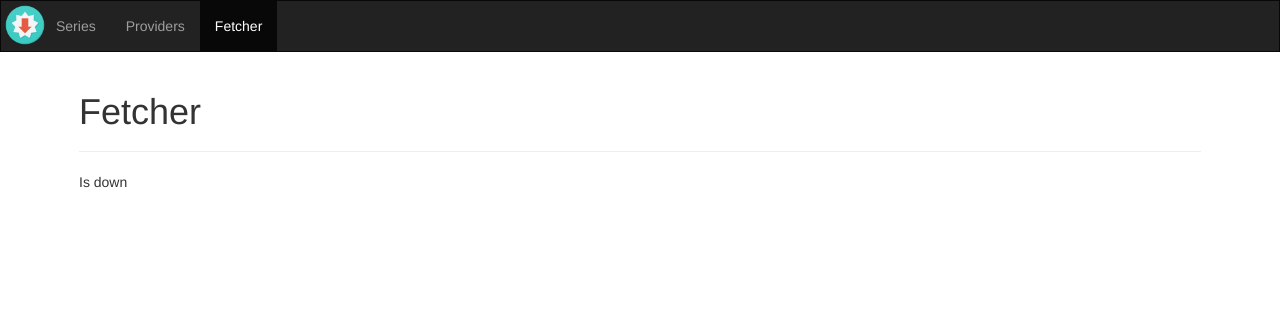
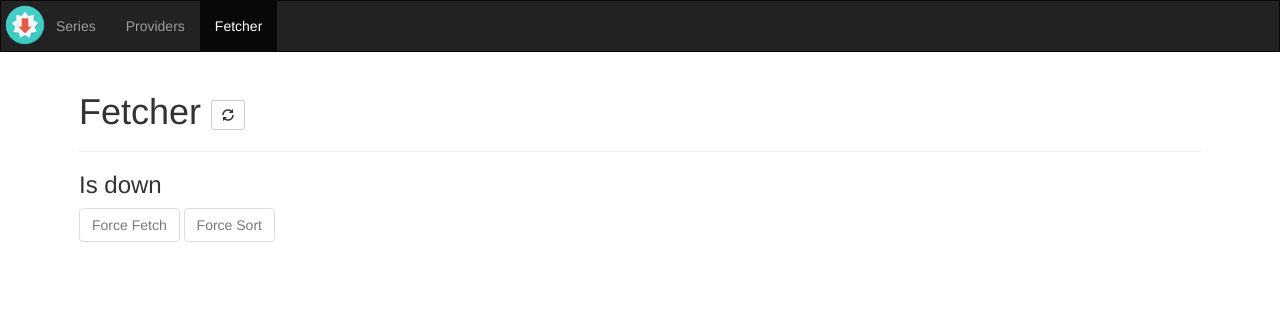
Before and after one commit to dbanetto/fetch-django, a Django app: page /fetcher/ in a window 1280 px wide. Shown: the top 312 px of the page. Run offline with Django 3.2, Linux system fonts and the light colour scheme; data that the repository does not hold is empty; parts of the project's set-up code (start-up, migrations or seed data) failed here and were passed over; some libraries are stand-ins or nearby versions.

Commit message:
fetcher status is checked over time
force sort & fetch button disable when unavailable

```diff
--- a/fetcher/static/js/fetcher.js
+++ b/fetcher/static/js/fetcher.js
@@ -19,3 +19,29 @@ function force(url, from) {
     }
   });
 }
+
+function status(url) {
+  $.ajax({
+    contentType: "application/json",
+    url: url,
+    success: function(data) {
+      if (data['running']) {
+        $('#fetcherd-status').text("Is running");
+        if (data['fetch_lock']) {
+          $('#force-fetch').prop("disabled", true);
+        } else {
+          $('#force-fetch').prop("disabled", false);
+        }
+        if (data['sort_lock']) {
+          $('#force-sort').prop("disabled", true);
+        } else {
+          $('#force-sort').prop("disabled", false);
+        }
+      } else {
+        $('#fetcherd-status').text("Is down");
+        $('#force-fetch').prop("disabled", true);
+        $('#force-sort').prop("disabled", true);
+      }
+    }
+  })
+}
--- a/fetcher/templates/fetcher/index.html
+++ b/fetcher/templates/fetcher/index.html
@@ -4,7 +4,10 @@
 {% block title %}Fetcher - Index{% endblock %}
 
 {% block header %}
-<h1>Fetcher</h1>
+<h1>
+    Fetcher
+    <button id="fetcherd-refreash" class="btn btn-sm btn-default glyphicon glyphicon-refresh" onclick="status('{% url "fetcher:status" %}')"></button>
+</h1>
 {% endblock header %}
 
 {% block extra_script %}
@@ -18,13 +21,20 @@
 {% endblock navbar_items %}
 
 {% block content %}
-{% if result.running %}
-<p>Is running</p>
+<h3>
+    <span id="fetcherd-status">Is loading</span>
+</h3>
 <p>
-<button id="force-fetch" class="btn btn-default" onclick="force('{% url "fetcher:force_fetch" %}','#force-fetch')">Force Fetch</button>
-<button id="force-sort" class="btn btn-default" onclick="force('{% url "fetcher:force_sort" %}','#force-sort')">Force Sort</button>
+<button id="force-fetch" class="btn btn-default" disabled="true" onclick="force('{% url "fetcher:force_fetch" %}','#force-fetch')">Force Fetch</button>
+<button id="force-sort" class="btn btn-default" disabled="true" onclick="force('{% url "fetcher:force_sort" %}','#force-sort')">Force Sort</button>
 </p>
-{% else %}
-<p>Is down</p>
-{% endif %}
+
+<script>
+$(document).ready(function() {
+    status('{% url "fetcher:status" %}');
+    setInterval(function() {
+        status('{% url "fetcher:status" %}');
+    }, 60*1000);
+});
+</script>
 {% endblock content %}
```
Also changed, not shown: 1 other file. Lines whose indentation alone changed are shown as unchanged.
